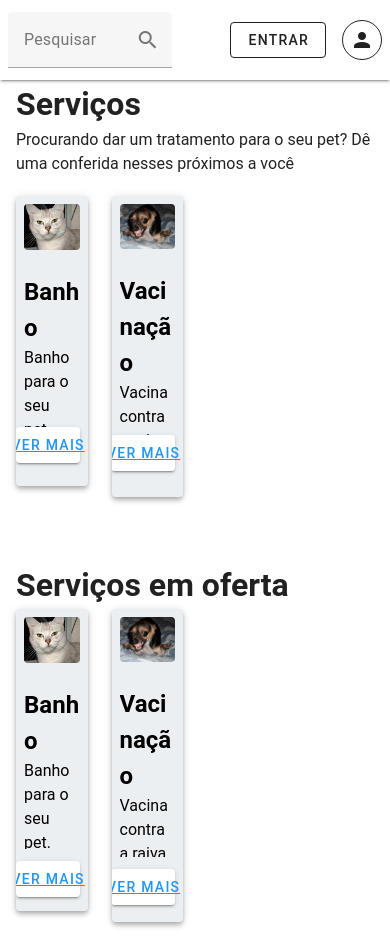
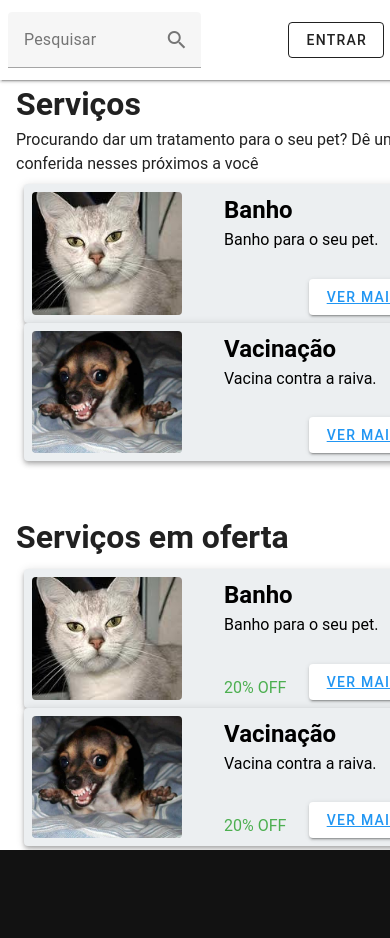
Before and after one commit to Kishi011/Abex-PetVital, a Vue app: page / in a window 390 px wide. After the commit the page ends 850 px from the top, so only its background shows below. Built offline with nearby package versions, Linux system fonts and the light colour scheme.

Commit message:
Arrumando responsividade da tela inicial e tela de pagamentos

```diff
--- a/src/pages/detalhes-servico.vue
+++ b/src/pages/detalhes-servico.vue
@@ -33,9 +33,7 @@
     </v-row>
 
     <v-row justify="end">
-
         <v-btn size="x-large" @click="dialog = true">Agendar esse serviço</v-btn>
-
     </v-row>
 
     <v-dialog v-model="dialog" width="750">
@@ -56,7 +54,7 @@
           <div>
             <v-row>
               <v-col>
-                <v-date-picker width="350"border></v-date-picker>
+                <v-date-picker width="350" border></v-date-picker>
               </v-col>
             </v-row>
 
--- a/src/pages/index.vue
+++ b/src/pages/index.vue
@@ -7,51 +7,45 @@
 
     <section class="mb-16">
       <v-row justify-start>
-        <v-col v-for="item in itens" :key="item" cols="3">
-          <v-card elevation="4" color="blue-grey-lighten-5" class="pa-2">
-            <v-row>
-              <v-col>
-                <v-img rounded :src="item.img" width="175" />
-              </v-col>
-              <v-col>
-                <div class="h-75 overflow-hidden">
+        <v-card v-for="item in itens" :key="item" elevation="4" color="blue-grey-lighten-5" class="ml-5 pa-2 mr-5" width="400">
+          <v-row class="pa-3" justify="space-between">
+            <v-img rounded :src="item.img" max-width="150" />
+            <div class="d-flex flex-column w-50">
+              <div class="overflow-hidden">
                 <h2>{{ item.nome }}</h2>
                 <span class="text-wrap" style="text-overflow: ellipsis;">{{ item.desc }}</span>
               </div>
+              <v-spacer></v-spacer>
               <div class="d-flex justify-end">
                 <v-btn class="text-decoration-underline text-blue" to="/detalhes-servico">Ver mais</v-btn>
               </div>
-              </v-col>
+            </div>
           </v-row>
         </v-card>
-        </v-col>
       </v-row>
     </section>
 
-    <h1 class="mt-5">Serviços em oferta</h1>
+    <h1 class="mb-5">Serviços em oferta</h1>
 
     <section>
-      <v-row>
-        <v-col v-for="item in itens" :key="item" cols="3">
-          <v-card elevation="4" color="blue-grey-lighten-5" class="pa-2">
-            <v-row>
-              <v-col>
-                <v-img rounded :src="item.img" width="175" />
-              </v-col>
-              <v-col>
-                <div class="h-75 overflow-hidden">
+      <v-row justify-start>
+        <v-card v-for="item in itens" :key="item" elevation="4" color="blue-grey-lighten-5" class="ml-5 pa-2 mr-5" width="400">
+          <v-row class="pa-3" justify="space-between">
+            <v-img rounded :src="item.img" max-width="150" />
+            <div class="d-flex flex-column w-50">
+              <div class="overflow-hidden">
                 <h2>{{ item.nome }}</h2>
                 <span class="text-wrap" style="text-overflow: ellipsis;">{{ item.desc }}</span>
               </div>
+              <v-spacer></v-spacer>
               <div class="d-flex justify-end align-end">
                 <span class="text-green">20% OFF</span>
                 <v-spacer></v-spacer>
                 <v-btn class="text-decoration-underline text-blue" to="/detalhes-servico">Ver mais</v-btn>
               </div>
-              </v-col>
+            </div>
           </v-row>
         </v-card>
-        </v-col>
       </v-row>
     </section>
   </v-container>
--- a/src/pages/pagamento.vue
+++ b/src/pages/pagamento.vue
@@ -9,33 +9,26 @@
       </v-row>
     </header>
 
-    <section>
-      <v-row v-for="(item, i) in itens" :key="item" class="mb-2">
-        <v-col>
-          <v-card class="pa-5" variant="outlined" @click="selecionado = i">
-            <v-row align="center">
-              <v-col>
-                <v-icon>{{ i === selecionado ? 'mdi-circle-slice-8' : 'mdi-circle-outline' }}</v-icon>
-              </v-col>
-              <v-col cols="11">
-                <h2>{{ item.tipo }}</h2>
-              </v-col>
-              <v-col>
-                <v-icon>{{ item.icone }}</v-icon>
-              </v-col>
+    <section class="pl-10 pr-10">
+      <div class="mb-16">
+        <v-row v-for="(item, i) in itens" :key="item" class="mb-2">
+          <v-card class="pa-5 w-100" variant="outlined" @click="selecionado = i">
+            <v-row align="center" justify="start">
+              <v-icon class="mr-3">{{ i === selecionado ? 'mdi-circle-slice-8' : 'mdi-circle-outline' }}</v-icon>
+              <h2>{{ item.tipo }}</h2>
+              <v-spacer></v-spacer>
+              <v-icon>{{ item.icone }}</v-icon>
             </v-row>
           </v-card>
-        </v-col>
+        </v-row>
+      </div>
+
+      <v-row align="end" justify="space-between">
+        <h2>Valor total: R$ 99,99 </h2>
+        <v-btn size="x-large">Finalizar Pagamento</v-btn>
       </v-row>
     </section>
-    <v-row align="center" justify="space-between">
-      <v-col>
-        <h2>Valor total: R$ 99,99 </h2>
-      </v-col>
-      <v-col cols="auto">
-        <v-btn size="x-large">Finalizar Pagamento</v-btn>
-      </v-col>
-    </v-row>
+
   </v-container>
 </template>
 
```
Lines whose indentation alone changed are shown as unchanged.
